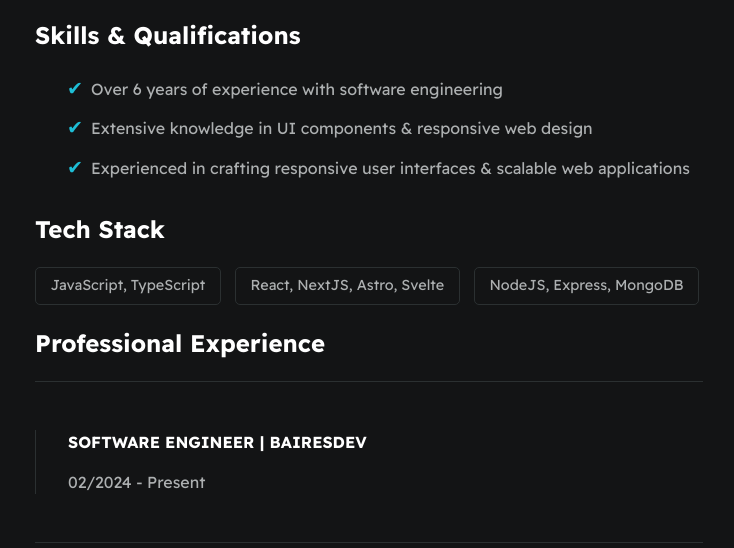
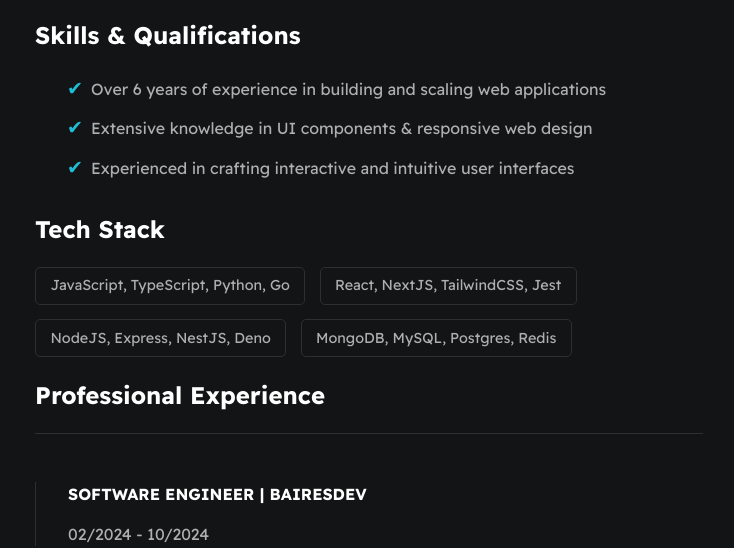
Before and after one commit to khamisilawrence/khamisilawrence.github.io, a plain HTML site: page index.html in a window 1280 px wide. Shown: the part 292-840 px from the top of the page, without its empty margins (271-1005 px from the left). Drawn offline with Linux system fonts and the light colour scheme.

Commit message:
update content

```diff
--- a/index.html
+++ b/index.html
@@ -54,9 +54,9 @@
 
         <h2>Skills & Qualifications</h2>
         <ul class="qualifications--list">
-          <li>Over 6 years of experience with software engineering</li>
+          <li>Over 6 years of experience in building and scaling web applications</li>
           <li>Extensive knowledge in UI components & responsive web design</li>
-          <li>Experienced in crafting responsive user interfaces & scalable web applications</li>
+          <li>Experienced in crafting interactive and intuitive user interfaces</li>
         </ul>
 
       </section>
@@ -67,17 +67,17 @@
 
         <div class="wrapper--techstack__items">
           <div class="card--techstack"><span>
-              JavaScript, TypeScript
+              JavaScript, TypeScript, Python, Go
             </span></div>
           <div class="card--techstack"><span>
-              React, NextJS, Astro, Svelte
+              React, NextJS, TailwindCSS, Jest
             </span></div>
           <div class="card--techstack"><span>
-              NodeJS, Express, MongoDB
+              NodeJS, Express, NestJS, Deno
             </span></div>
-          <!-- <div class="card--techstack"><span>MongoDB, MySQL, Postgres</span></div> -->
+          <div class="card--techstack"><span>MongoDB, MySQL, Postgres, Redis</span></div>
           <!-- <div class="card--techstack"><span>
-            Electron, React Native
+            Electron, React Native, Expo
           </span></div> -->
         </div>
 
@@ -94,33 +94,8 @@
           <p>
             <time datetime="2024-02">02/2024</time>
             <span> - <span>
-                <time datetime="2024-10">Present</time>
+                <time datetime="2024-10">10/2024</time>
           </p>
-          <!-- <p>Worked on migrating the codebase of a commercial web application from Vue to React. Also contributed to
-            building modular React UI
-            components &
-            refactoring various applications.</p>
-          <ul>
-            <li>
-              <p>
-                Increased application performance by 11% through cohesive integration of React components with Node.js
-                and
-                Next.js, validated by React Developer Tools to deliver an enhanced experience for end-users.
-              </p>
-            </li>
-            <li>
-              <p>
-                Utilized Google's Lighthouse to identify and implement optimizations, resulting in 17% faster page load
-                times and improved site efficiency.
-              </p>
-            </li>
-            <li>
-              <p>
-                Successfully improved project delivery timelines by 9% through the implementation of streamlined
-                workflows, enhancing team productivity and timely project completion.
-              </p>
-            </li>
-          </ul> -->
         </div>
 
         <div class="line-break"></div>
```
